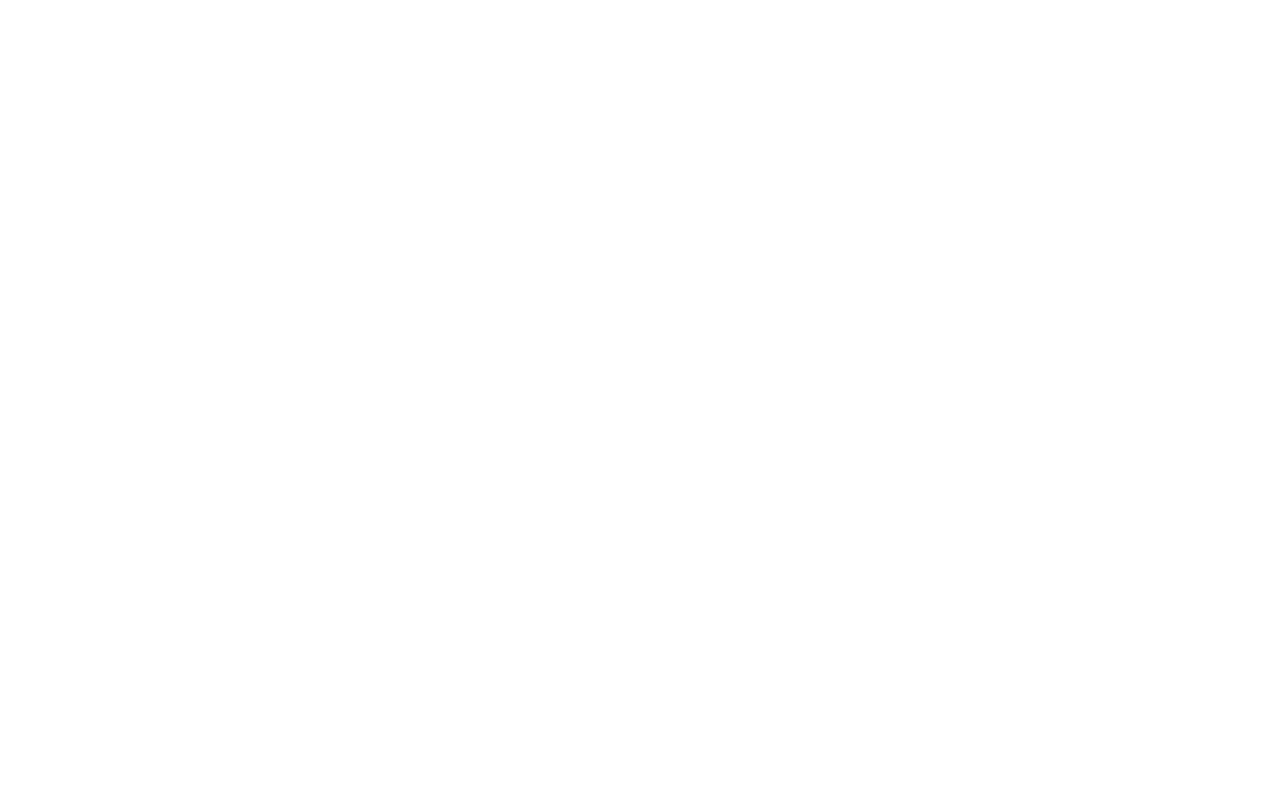
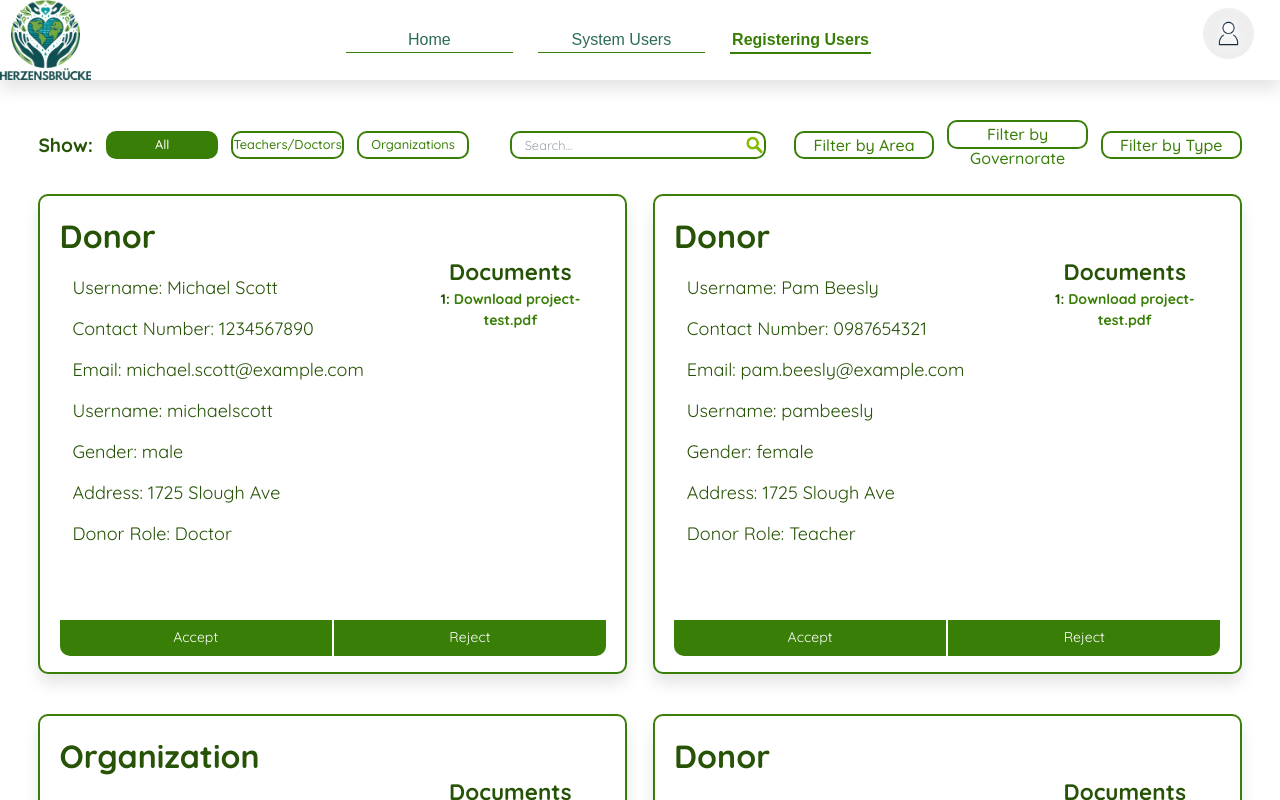
Before and after one commit to Tatos23/FC-CSEN, a React (Create React App) app: page /admin-dashboard/registering-users in a window 1280 px wide. Before the commit this address had no page. Shown: the top 800 px of the page. Built offline with nearby package versions, Linux system fonts and the light colour scheme.

Commit message:
Adjust Styling in Admin

```diff
--- a/src/App.js
+++ b/src/App.js
@@ -33,8 +33,7 @@ import RepNot from './components/organization/RepNot.jsx';
 import Food from './components/organization/Food.jsx';
 import AdminDashBoard from './components/admin/admin-dashboard/AdminDashBoard.js';
 import AdminUsers from './components/admin/admin-users/AdminUsers.js';
-import UserSubmissions from './components/admin/user-submissions/UserSubmissions.js';
-import Requests from './components/admin/requests/Requests.js';
+import RegisteringUsers from './components/admin/registering-users/RegisteringUsers.js';
 
 
 
@@ -50,8 +49,7 @@ function App() {
           <Route path="/admin-dashboard" element={<AdminDashBoard />} >
             <Route index element={<AdminHomePage />} />
             <Route path="system-users" element={<AdminUsers />} />
-            <Route path="user-submissions" element={<UserSubmissions />} />
-            <Route path="requests" element={<Requests />} />
+            <Route path="registering-users" element={<RegisteringUsers />} />
           </Route>
           <Route path="/admin-login" element={<Authentication role="Admin" />} />
           <Route path="/donor-login" element={<Authentication role="Donor" />} />
--- a/src/components/admin/admin-dashboard/AdminDashBoard.js
+++ b/src/components/admin/admin-dashboard/AdminDashBoard.js
@@ -30,11 +30,8 @@ function AdminDashBoard() {
                     <Link to="/admin-dashboard/system-users">
                         <button className={location.pathname === "/admin-dashboard/system-users" ? 'admin-dashboard-middleside-selected-button' : 'admin-dashboard-middleside-button'} style={{ marginRight: '2vw' }}>System Users</button>
                     </Link>
-                    <Link to="/admin-dashboard/user-submissions">
-                        <button className={location.pathname === "/admin-dashboard/user-submissions" ? 'admin-dashboard-middleside-selected-button' : 'admin-dashboard-middleside-button'} style={{ marginRight: '2vw' }}>User Submissions</button>
-                    </Link>
-                    <Link to="/admin-dashboard/requests">
-                        <button className={location.pathname === "/admin-dashboard/requests" ? 'admin-dashboard-middleside-selected-button' : 'admin-dashboard-middleside-button'} style={{ marginRight: '2vw' }}>Requests</button>
+                    <Link to="/admin-dashboard/registering-users">
+                        <button className={location.pathname === "/admin-dashboard/registering-users" ? 'admin-dashboard-middleside-selected-button' : 'admin-dashboard-middleside-button'} style={{ marginRight: '2vw' }}>Registering Users</button>
                     </Link>
                 </div>
                 <div className='admin-dashboard-rightside'>
--- a/src/components/admin/admin-users/AdminUsers.css
+++ b/src/components/admin/admin-users/AdminUsers.css
@@ -183,6 +183,7 @@
     align-items: center;
     padding-top: 2.5%;
     padding-bottom: 2.5;
+    font-size: 0.7vw;
 }
 
 .admin-users-dropdown-menu-type {
--- a/src/components/admin/components/organization-detail-card/OrganizationDetailCard.css
+++ b/src/components/admin/components/organization-detail-card/OrganizationDetailCard.css
@@ -5,7 +5,7 @@
     justify-content: space-between;
     align-items: start;
     width: 70vw;
-    height: 65vh;
+    height: 70vh;
     background-color: white;
     border-radius: 10px;
     border: 2px solid #397e07;
@@ -41,19 +41,19 @@
 }
 
 .organization-detail-card-type {
-    font-size: 2.5vw;
+    font-size: 4vh;
     font-weight: 700;
 }
 
 .organization-detail-card-name {
     padding-left: 2vw;
-    font-size: 1.6vw;
+    font-size: 3vh;
     font-weight: 400;
 }
 
 .organization-detail-card-info {
     padding-left: 2vw;
-    font-size: 1.6vw;
+    font-size: 3vh;
     font-weight: 400;
 }
 
--- a/src/components/admin/components/user-submission-card/UserSubmissionCard.css
+++ b/src/components/admin/components/user-submission-card/UserSubmissionCard.css
@@ -31,7 +31,7 @@
     flex-direction: column;
     justify-content: start;
     align-items: start;
-    gap: 1vw;
+    gap: 1.75vh;
 }
 
 .user-submission-card-right {
@@ -76,19 +76,19 @@
 }
 
 .user-submission-card-type {
-    font-size: 2vw;
+    font-size: 4vh;
     font-weight: 700;
 }
 
 .user-submission-card-name {
     padding-left: 1vw;
-    font-size: 1.3vw;
+    font-size: 2.25vh;
     font-weight: 400;
 }
 
 .user-submission-card-info {
     padding-left: 1vw;
-    font-size: 1.3vw;
+    font-size: 2.25vh;
     font-weight: 400;
 }
 
--- a/src/components/admin/components/user_card/UserCard.js
+++ b/src/components/admin/components/user_card/UserCard.js
@@ -6,8 +6,9 @@ const defaultOnClick = () => { };
 export default function UserCard({ usersData, setUsersData, type, name, organizationType, onClick = defaultOnClick }) {
     const isClickable = onClick !== defaultOnClick;
 
-    const handleDeleteClick = () => {
-        const updatedUsersData = usersData.filter(user => user.name !== name);
+    const handleDeleteClick = (event) => {
+        event.stopPropagation();
+        const updatedUsersData = type === 'Donor' ? usersData.filter(user => user.username !== name) : usersData.filter(user => user.name !== name);
         setUsersData(updatedUsersData);
     };
 
--- a/src/components/admin/user-submissions/UserSubmissions.css
+++ b/src/components/admin/registering-users/RegisteringUsers.css
@@ -141,7 +141,7 @@
     border: 2px solid #397e07;
     color: #397e07;
     border-radius: 10px;
-    font-size: 1vw;
+    font-size: 2vh;
     font-weight: 500;
     cursor: pointer;
 
@@ -154,7 +154,7 @@
     background-color: #397e07;
     color: white;
     border-radius: 10px;
-    font-size: 1vw;
+    font-size: 2vh;
     font-weight: 500;
     cursor: pointer;
 }
@@ -187,6 +187,7 @@
     align-items: center;
     padding-top: 2.5%;
     padding-bottom: 2.5;
+    font-size: 0.7vw;
 }
 
 .user-submissions-dropdown-menu-type {
@@ -196,6 +197,7 @@
     border-radius: 10px;
     background-color: white;
     cursor: pointer;
+
 }
 
 .user-submissions-dropdown-menu-types .user-submissions-selected {
--- a/src/components/admin/user-submissions/UserSubmissions.js
+++ b/src/components/admin/registering-users/RegisteringUsers.js
@@ -1,9 +1,9 @@
 import React, { useState } from 'react';
-import './UserSubmissions.css'
+import './RegisteringUsers.css'
 import { mockUsers } from '../user-submissions-data.js';
 import UserSubmissionCard from '../components/user-submission-card/UserSubmissionCard.js';
 
-function UserSubmissions() {
+function RegisteringUsers() {
     const users = mockUsers.slice();
     const [usersData, setUsersData] = useState(users);
     const [currentPage, setCurrentPage] = useState(1);
@@ -178,4 +178,4 @@ function UserSubmissions() {
     );
 }
 
-export default UserSubmissions;
+export default RegisteringUsers;
--- a/src/components/admin/requests/Requests.js
+++ /dev/null
@@ -1,11 +0,0 @@
-import './Requests.css';
-
-function Requests() {
-    return (
-        <div style={{ display: 'flex', justifyContent: 'center', alignItems: 'center', height: '100vh' }}>
-            <h1>Requests</h1>
-        </div>
-    );
-}
-
-export default Requests;
```
Also changed, not shown: src/components/admin/requests/Requests.css (deleted).
